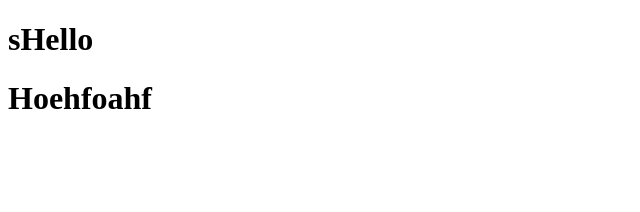
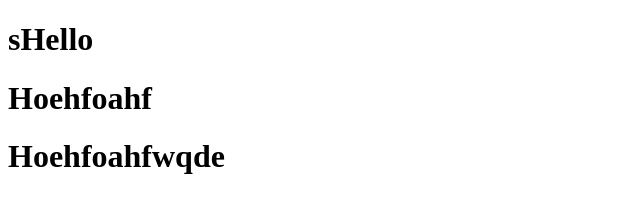
Before and after one commit to amrohatim/mytest, a plain HTML site: page index.html in a window 1280 px wide. Shown: the whole page, without its empty margins (0-640 px from the left). Drawn offline with Linux system fonts and the light colour scheme.

Commit message:
mycommits

```diff
--- a/index.html
+++ b/index.html
@@ -8,6 +8,6 @@
 <body>
     <h1>sHello</h1>
     <h1>Hoehfoahf</h1>
-
+    <h1>Hoehfoahfwqde</h1>
 </body>
 </html>
```
